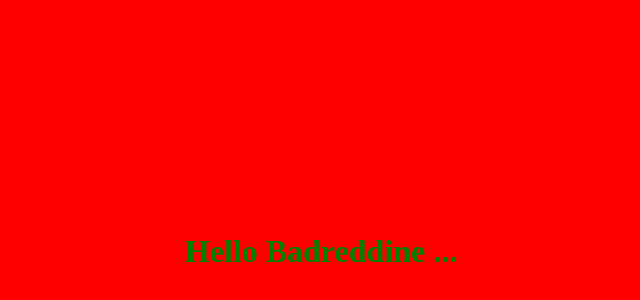
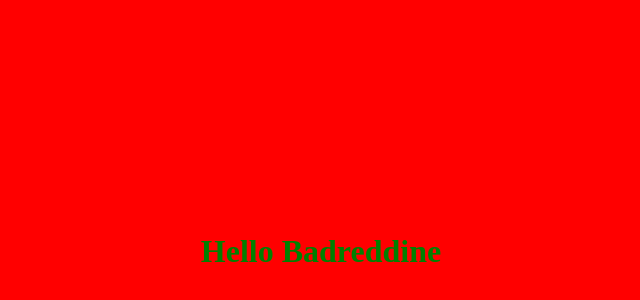
Before and after one commit to badreddine-debug/git, a plain HTML site: page index.html in a window 1280 px wide. Shown: the part 108-408 px from the top of the page, without its empty margins (327-967 px from the left). Drawn offline with Linux system fonts and the light colour scheme.

Commit message:
Update index.html
dsdsd

```diff
--- a/index.html
+++ b/index.html
@@ -17,6 +17,6 @@
 	</style>
   </head>
   <body>
-  <h1>Hello Badreddine ...</h1>
+  <h1>Hello Badreddine</h1>
   </body>
 </html>
```
